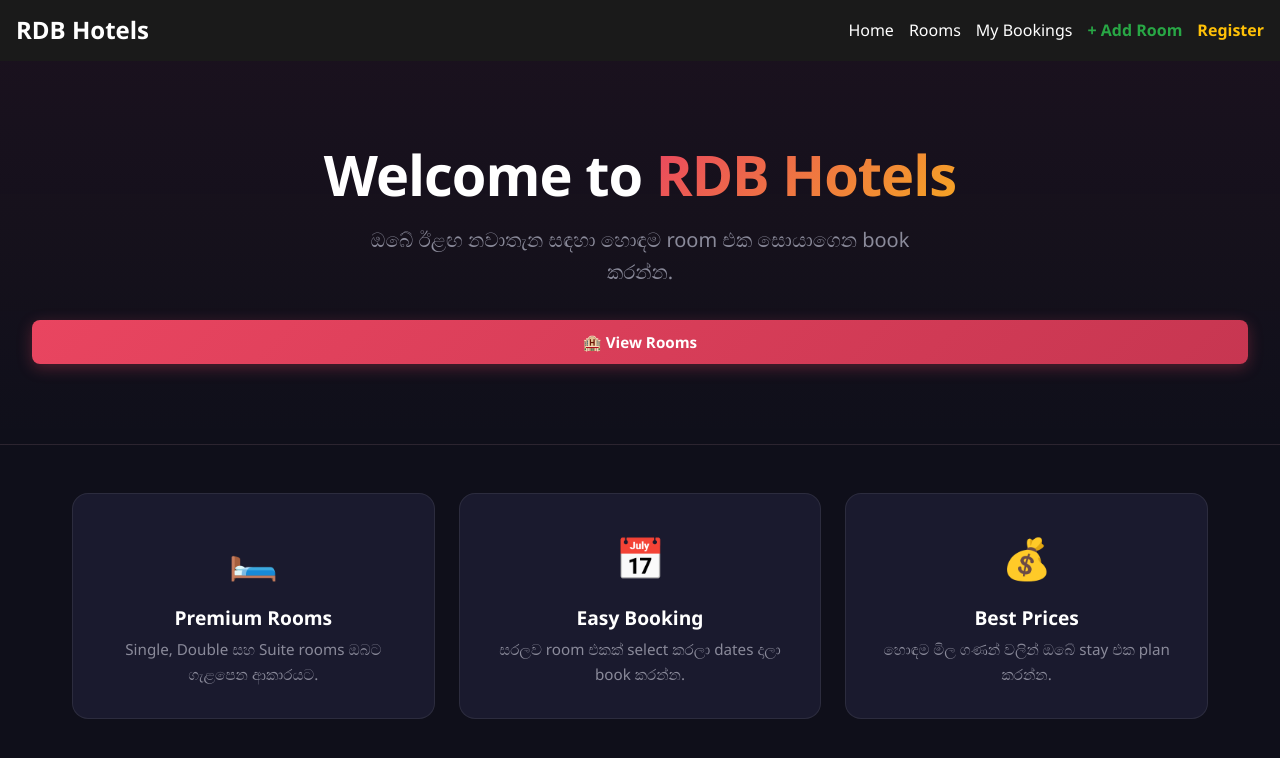
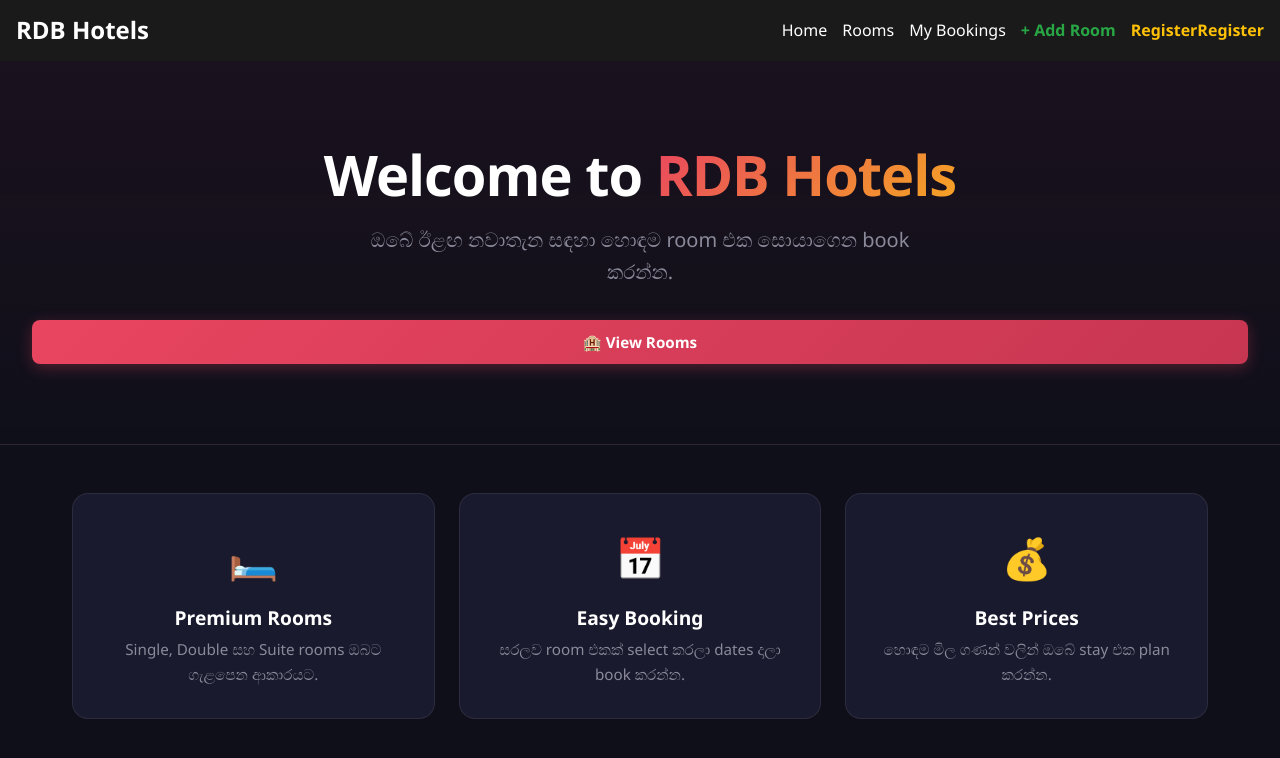
Before and after one commit to Ashen-droid/Hotel-Booking-System, a React app in the folder frontend/: page / in a window 1280 px wide. Shown: the top 758 px of the page. Built offline with nearby package versions, Linux system fonts and the light colour scheme; the HTML template or start-up script is replaced by a standard one.

Commit message:
feat: add Navbar component and configure application routing in App.jsx

```diff
--- a/frontend/src/App.jsx
+++ b/frontend/src/App.jsx
@@ -7,6 +7,7 @@ import AddRoom from './pages/AddRoom'
 import Register from './pages/Register'
 import BookRoom from './pages/BookRoom'
 import MyBookings from './pages/MyBookings'
+import AdminDashboard from './pages/AdminDashboard'
 
 function App() {
   return (
@@ -19,6 +20,7 @@ function App() {
         <Route path="/register" element={<Register />} />
         <Route path="/book/:roomId" element={<BookRoom />} />
         <Route path="/my-bookings" element={<MyBookings />} />
+        <Route path="/admin-dashboard" element={<AdminDashboard />} />
       </Routes>
     </BrowserRouter>
   )
--- a/frontend/src/Navbar.jsx
+++ b/frontend/src/Navbar.jsx
@@ -10,6 +10,7 @@ function Navbar() {
                 <Link to="/my-bookings" style={{ color: 'white', marginRight: '15px', textDecoration: 'none' }}>My Bookings</Link>
                 <Link to="/add-room" style={{ color: '#28a745', marginRight: '15px', textDecoration: 'none', fontWeight: 'bold' }}>+ Add Room</Link>
                 <Link to="/register" style={{ color: '#ffc107', textDecoration: 'none', fontWeight: 'bold' }}>Register</Link>
+                <Link to="/register" style={{ color: '#ffc107', textDecoration: 'none', fontWeight: 'bold' }}>Register</Link>
             </div>
         </nav>
     );
```
